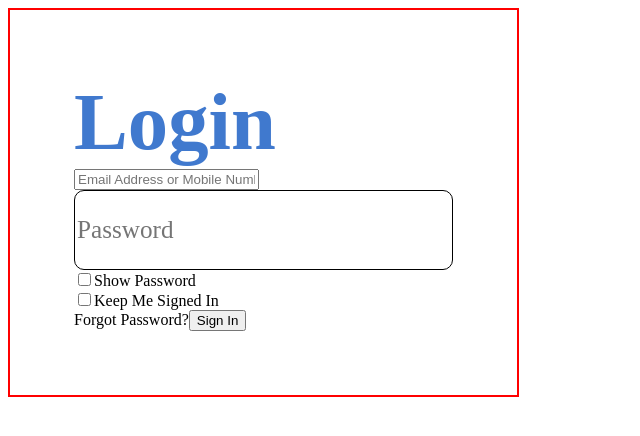
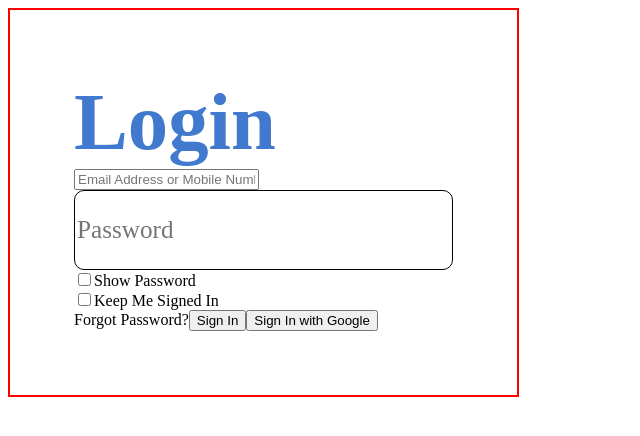
Before and after one commit to Re-Dye/Trek-Diaries, a Next.js app in the folder front-end/: page / in a window 1280 px wide. Shown: the top 436 px of the page, without its empty margins (0-640 px from the left). Built offline with nearby package versions, Linux system fonts and the light colour scheme; no server answers.

Commit message:
made sign in with google

```diff
--- a/front-end/next.config.js
+++ b/front-end/next.config.js
@@ -2,7 +2,7 @@
 const nextConfig = {
   experimental: {
     appDir: true,
-  },
+  }
 }
 
 module.exports = nextConfig
--- a/front-end/package.json
+++ b/front-end/package.json
@@ -3,12 +3,13 @@
   "version": "0.1.0",
   "private": true,
   "scripts": {
-    "dev": "next dev --turbo",
+    "dev": "next dev",
     "build": "next build",
     "start": "next start",
     "lint": "next lint"
   },
   "dependencies": {
+    "@supabase/supabase-js": "^2.13.0",
     "@types/node": "18.15.10",
     "@types/react": "18.0.29",
     "@types/react-dom": "18.0.11",
--- a/front-end/src/app/page.tsx
+++ b/front-end/src/app/page.tsx
@@ -2,9 +2,13 @@
 //Home page
 import styles from './page.module.css'
 import { useState } from 'react';
-// import { createClient } from '@supabase/supabase-js'
+import { createClient } from '@supabase/supabase-js'
+import { useRouter } from 'next/navigation'
 
-// const supabase = createClient('https://xyzcompany.supabase.co', 'public-anon-key')
+const supabase_url: string = (process.env.NEXT_PUBLIC_SUPABASE_URL as string)
+const supabase_anon_key: string = (process.env.NEXT_PUBLIC_SUPABASE_ANON_KEY as string)
+
+const supabase = createClient(supabase_url, supabase_anon_key)
 
 export default function Home() {
   return (
@@ -56,16 +60,19 @@ function Login() {
       <a target='_blank'>Forgot Password?</a>
 
       <button>Sign In</button>
-      {/* <button onClick={ () => signInWithGoogle }>Sign In with Google</button> */}
+      <button onClick={ signInWithGoogle }>Sign In with Google</button>
     </>
   )
 }
 
-// async function signInWithGoogle() {
-//   const { data, error } = await supabase.auth.signInWithOAuth({
-//     provider: 'google',
-//   })
-// }
+async function signInWithGoogle() {
+  const { data, error } = await supabase.auth.signInWithOAuth({
+    provider: 'google',
+    options: {
+      redirectTo: '/feeds'
+    }
+  })
+}
 
 // async function signout() {
 //   const { error } = await supabase.auth.signOut()
```
Also changed, not shown: front-end/src/app/feeds/page.tsx (added, +7 -0 lines), 2 other files (tests, documents, lock files or other folders).
